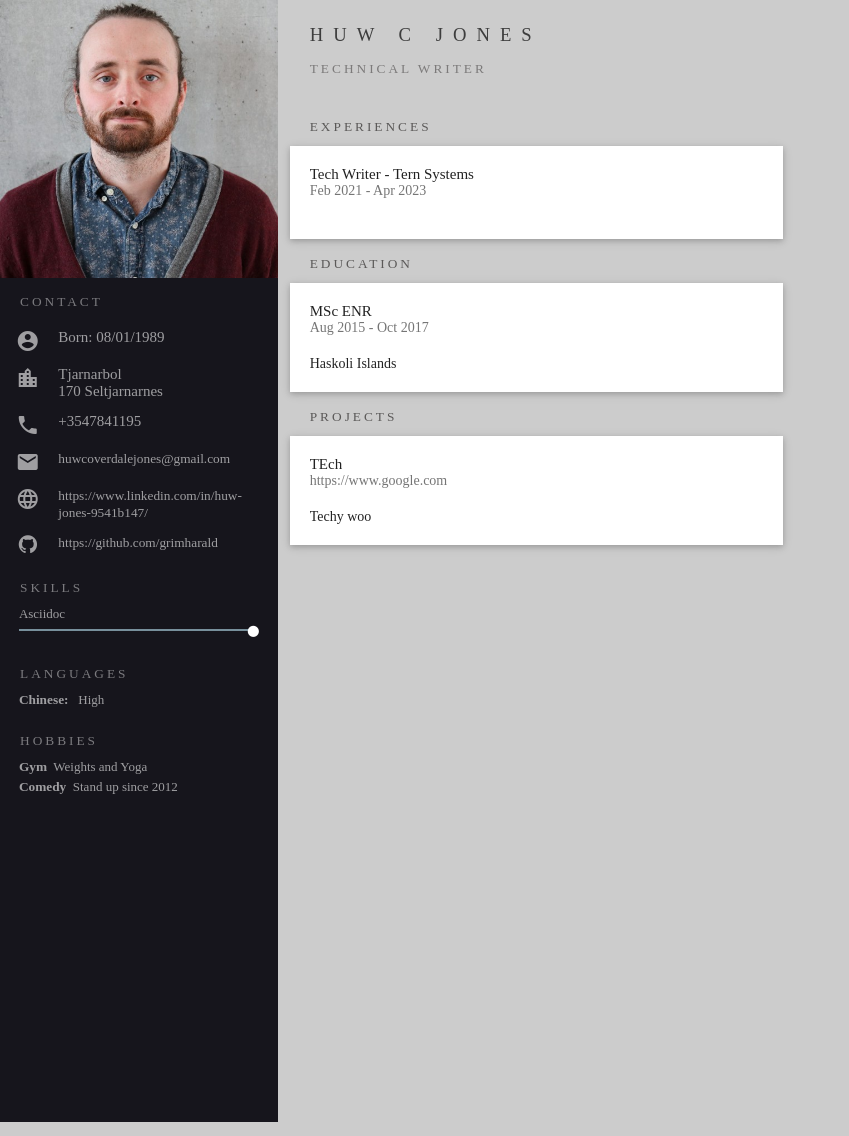
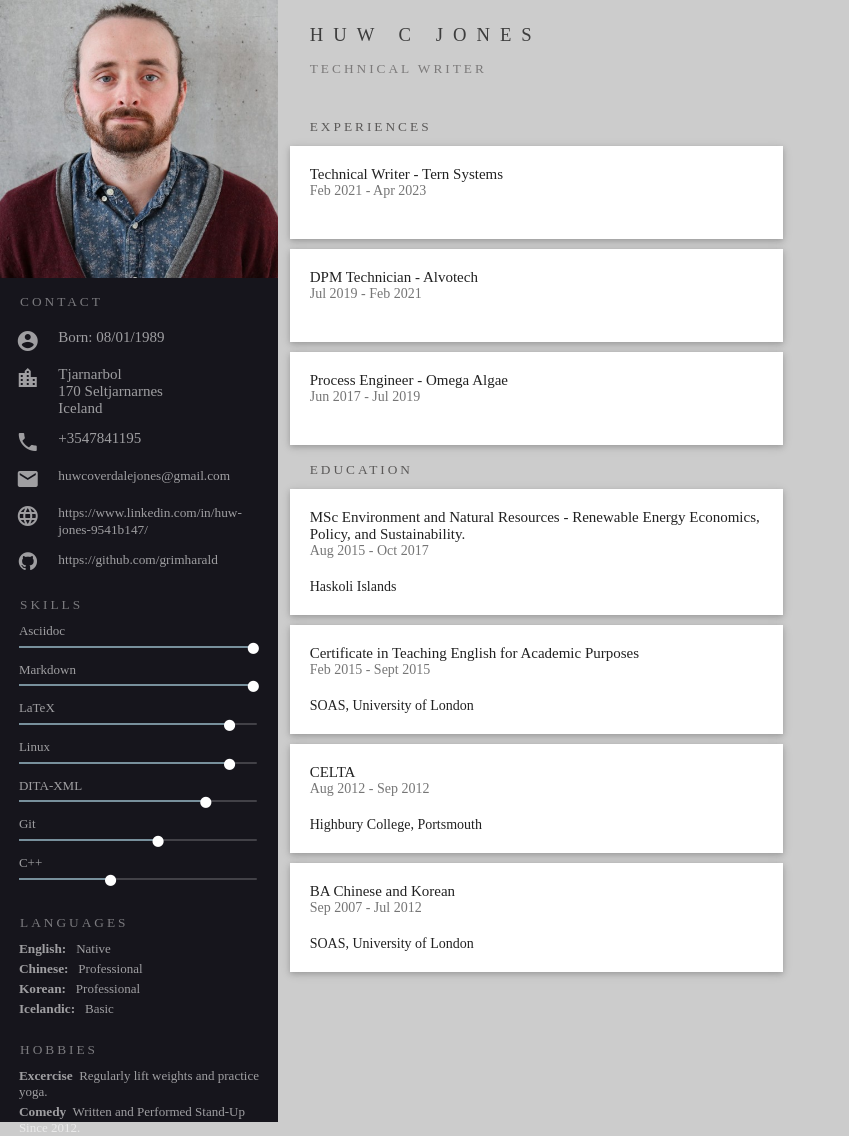
Before and after one commit to grimharald/tech-writing-portfolio, a plain HTML site: page cvs/yaml/resume.html in a window 1280 px wide. Shown: the whole page, without its empty margins (0-849 px from the left). Drawn offline with Linux system fonts and the light colour scheme; files whose address does not match are found by name.

Commit message:
finished yaml additions

```diff
--- a/cvs/yaml/resume.html
+++ b/cvs/yaml/resume.html
@@ -290,6 +290,8 @@ p {
                         170
                         Seltjarnarnes<br/>
 
+                        Iceland
+
                     </div>
                 </div>
                 <div class="item">
@@ -331,13 +333,97 @@ p {
                         </div>
                     </div>
 
+                    <div class="skill">
+                        <div class="right">
+                            <span>Markdown</span>
+                            <div class="progress">
+                                <div class="determinate" style="width: 100%">
+                                    <em class="fa fa-circle"></em>
+                                </div>
+                            </div>
+                        </div>
+                    </div>
+
+                    <div class="skill">
+                        <div class="right">
+                            <span>LaTeX</span>
+                            <div class="progress">
+                                <div class="determinate" style="width: 90%">
+                                    <em class="fa fa-circle"></em>
+                                </div>
+                            </div>
+                        </div>
+                    </div>
+
+                    <div class="skill">
+                        <div class="right">
+                            <span>Linux</span>
+                            <div class="progress">
+                                <div class="determinate" style="width: 90%">
+                                    <em class="fa fa-circle"></em>
+                                </div>
+                            </div>
+                        </div>
+                    </div>
+
+                    <div class="skill">
+                        <div class="right">
+                            <span>DITA-XML</span>
+                            <div class="progress">
+                                <div class="determinate" style="width: 80%">
+                                    <em class="fa fa-circle"></em>
+                                </div>
+                            </div>
+                        </div>
+                    </div>
+
+                    <div class="skill">
+                        <div class="right">
+                            <span>Git</span>
+                            <div class="progress">
+                                <div class="determinate" style="width: 60%">
+                                    <em class="fa fa-circle"></em>
+                                </div>
+                            </div>
+                        </div>
+                    </div>
+
+                    <div class="skill">
+                        <div class="right">
+                            <span>C++</span>
+                            <div class="progress">
+                                <div class="determinate" style="width: 40%">
+                                    <em class="fa fa-circle"></em>
+                                </div>
+                            </div>
+                        </div>
+                    </div>
+
                </div>
                <div class="item">
                     <div class="section-headline">Languages</div>
 
                     <div class="skill">
                         <div class="right">
-                            <strong>Chinese: </strong><span>&nbsp High</span>
+                            <strong>English: </strong><span>&nbsp Native</span>
+                        </div>
+                    </div>
+
+                    <div class="skill">
+                        <div class="right">
+                            <strong>Chinese: </strong><span>&nbsp Professional</span>
+                        </div>
+                    </div>
+
+                    <div class="skill">
+                        <div class="right">
+                            <strong>Korean: </strong><span>&nbsp Professional</span>
+                        </div>
+                    </div>
+
+                    <div class="skill">
+                        <div class="right">
+                            <strong>Icelandic: </strong><span>&nbsp Basic</span>
                         </div>
                     </div>
 
@@ -347,13 +433,13 @@ p {
 
                     <div class="skill">
                         <div class="right">
-                            <strong>Gym</strong><span>&nbsp Weights and Yoga</span>
+                            <strong>Excercise</strong><span>&nbsp Regularly lift weights and practice yoga.</span>
                         </div>
                     </div>
 
                     <div class="skill">
                         <div class="right">
-                            <strong>Comedy</strong><span>&nbsp Stand up since 2012</span>
+                            <strong>Comedy</strong><span>&nbsp Written and Performed Stand-Up Since 2012.</span>
                         </div>
                     </div>
 
@@ -368,7 +454,7 @@ p {
                 <div class="section-headline experience">Experiences</div>
 
                 <div class="block">
-                    <h3 class="headline">Tech Writer - Tern Systems</h3>
+                    <h3 class="headline">Technical Writer - Tern Systems</h3>
                     <div class="subheadline">
 
                             Feb 2021 - Apr 2023
@@ -378,10 +464,32 @@ p {
 
                 </div>
 
+                <div class="block">
+                    <h3 class="headline">DPM Technician - Alvotech</h3>
+                    <div class="subheadline">
+
+                            Jul 2019 - Feb 2021
+
+                    </div>
+                    <p class="content"></p>
+
+                </div>
+
+                <div class="block">
+                    <h3 class="headline">Process Engineer - Omega Algae</h3>
+                    <div class="subheadline">
+
+                            Jun 2017 - Jul 2019
+
+                    </div>
+                    <p class="content"></p>
+
+                </div>
+
                 <div class=section-headline>Education</div>
 
                 <div class="block">
-                    <h3 class="headline">MSc ENR</h3>
+                    <h3 class="headline">MSc Environment and Natural Resources - Renewable Energy Economics, Policy, and Sustainability.</h3>
                     <div class="subheadline">
                     Aug 2015 - Oct 2017
                     </div>
@@ -390,16 +498,33 @@ p {
                     </div>
                 </div>
 
-
-                <div class="section-headline">Projects</div>
+                <div class="block">
+                    <h3 class="headline">Certificate in Teaching English for Academic Purposes</h3>
+                    <div class="subheadline">
+                    Feb 2015 - Sept 2015
+                    </div>
+                    <div class="content">
+                    SOAS, University of London
+                    </div>
+                </div>
 
                 <div class="block">
-                    <h3 class="headline">TEch</h3>
+                    <h3 class="headline">CELTA</h3>
                     <div class="subheadline">
-                        <a href="https://www.google.com">https://www.google.com</a>
+                    Aug 2012 - Sep 2012
                     </div>
                     <div class="content">
-                    Techy woo
+                    Highbury College, Portsmouth
+                    </div>
+                </div>
+
+                <div class="block">
+                    <h3 class="headline">BA Chinese and Korean</h3>
+                    <div class="subheadline">
+                    Sep 2007 - Jul 2012
+                    </div>
+                    <div class="content">
+                    SOAS, University of London
                     </div>
                 </div>
 
```
Also changed, not shown: cvs/yaml/huw.yaml (+55 -11 lines).
